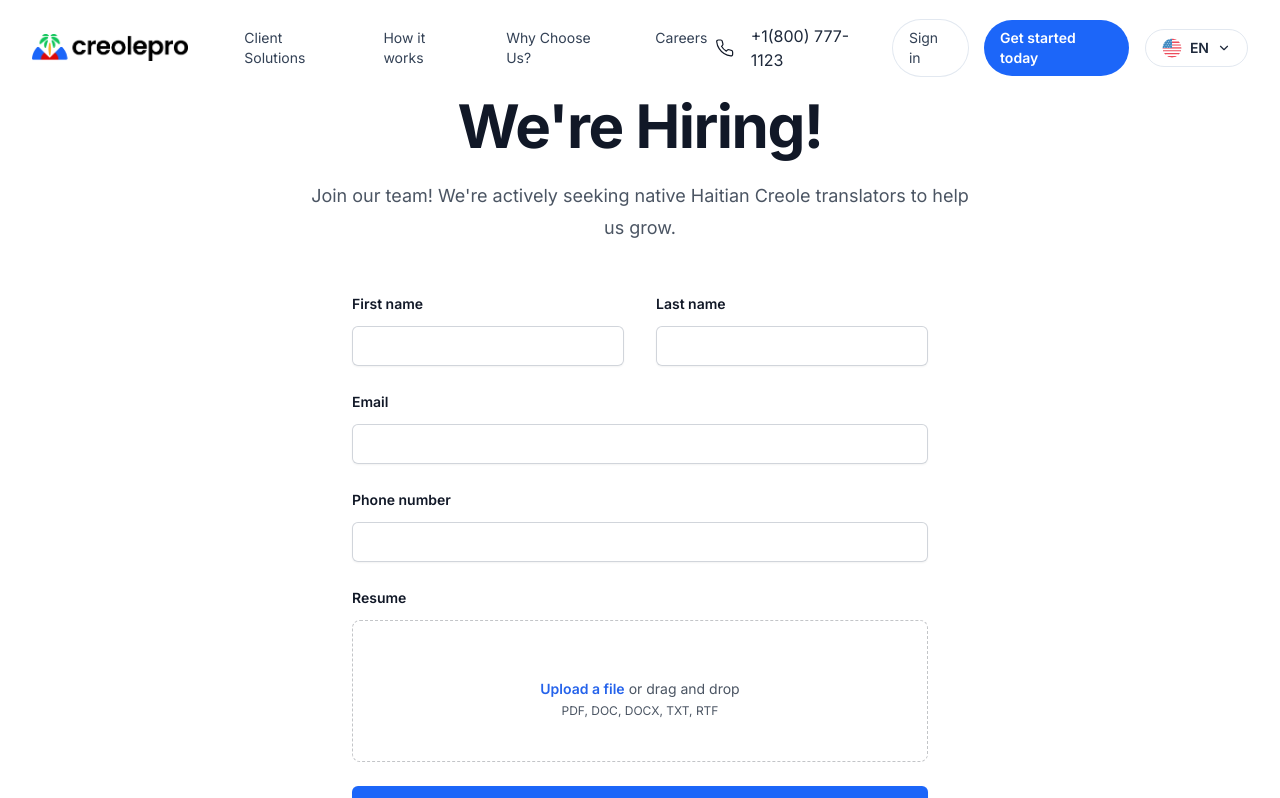
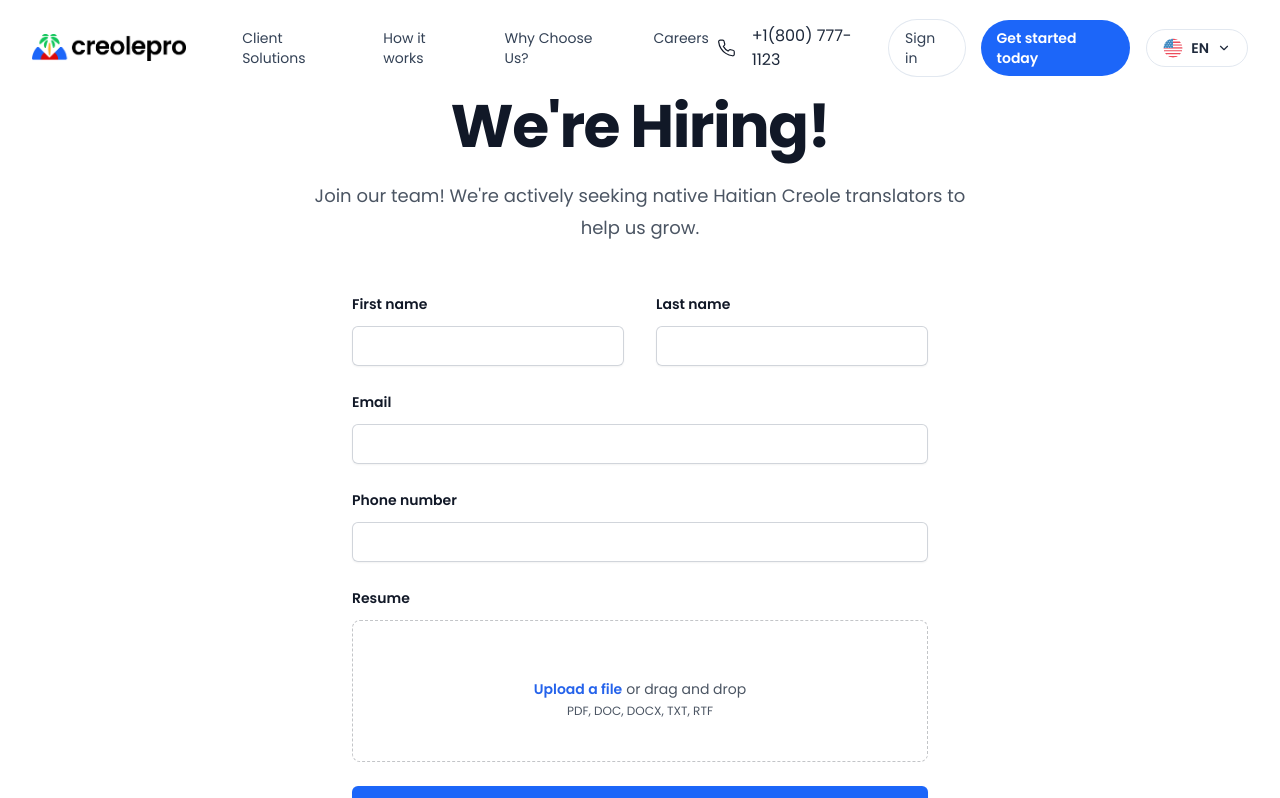
Before and after one commit to creolepro/creolepro, a Next.js app: page /careers in a window 1280 px wide. Shown: the top 798 px of the page. Built offline with nearby package versions, Linux system fonts and the light colour scheme.

Commit message:
update global font family

```diff
--- a/src/app/layout.tsx
+++ b/src/app/layout.tsx
@@ -1,10 +1,14 @@
 import type { Metadata } from "next";
-import { Inter } from "next/font/google";
+import { Poppins } from "next/font/google";
 import "./globals.css";
 import { LanguageProvider } from "@/hooks/use-language";
 import { Toaster } from "react-hot-toast";
 
-const inter = Inter({ subsets: ["latin"] });
+const poppins = Poppins({
+  subsets: ["latin"],
+  weight: ["300", "400", "500", "600", "700"],
+  variable: "--font-poppins",
+});
 
 export const metadata: Metadata = {
   title: "Creolepro | Haitian Creole Language Services – Human Translation",
@@ -25,8 +29,8 @@ export default function RootLayout({
   children: React.ReactNode;
 }) {
   return (
-    <html lang="en" className={inter.className}>
-      <body className="min-h-screen bg-white">
+    <html lang="en" className={poppins.variable}>
+      <body className="min-h-screen bg-white font-sans">
         <LanguageProvider>
           <main className="relative">{children}</main>
           <Toaster position="top-center" />
--- a/tailwind.config.ts
+++ b/tailwind.config.ts
@@ -10,62 +10,63 @@ const config: Config = {
   theme: {
     extend: {
       colors: {
-  			'haiti-blue': '#1C66F9',
-  			background: 'hsl(var(--background))',
-  			foreground: 'hsl(var(--foreground))',
+        "haiti-blue": "#1C66F9",
+        background: "hsl(var(--background))",
+        foreground: "hsl(var(--foreground))",
         card: {
-  				DEFAULT: 'hsl(var(--card))',
-  				foreground: 'hsl(var(--card-foreground))'
+          DEFAULT: "hsl(var(--card))",
+          foreground: "hsl(var(--card-foreground))",
         },
         popover: {
-  				DEFAULT: 'hsl(var(--popover))',
-  				foreground: 'hsl(var(--popover-foreground))'
+          DEFAULT: "hsl(var(--popover))",
+          foreground: "hsl(var(--popover-foreground))",
         },
         primary: {
-  				DEFAULT: 'hsl(var(--primary))',
-  				foreground: 'hsl(var(--primary-foreground))'
+          DEFAULT: "hsl(var(--primary))",
+          foreground: "hsl(var(--primary-foreground))",
         },
         secondary: {
-  				DEFAULT: 'hsl(var(--secondary))',
-  				foreground: 'hsl(var(--secondary-foreground))'
+          DEFAULT: "hsl(var(--secondary))",
+          foreground: "hsl(var(--secondary-foreground))",
         },
         muted: {
-  				DEFAULT: 'hsl(var(--muted))',
-  				foreground: 'hsl(var(--muted-foreground))'
+          DEFAULT: "hsl(var(--muted))",
+          foreground: "hsl(var(--muted-foreground))",
         },
         accent: {
-  				DEFAULT: 'hsl(var(--accent))',
-  				foreground: 'hsl(var(--accent-foreground))'
+          DEFAULT: "hsl(var(--accent))",
+          foreground: "hsl(var(--accent-foreground))",
         },
         destructive: {
-  				DEFAULT: 'hsl(var(--destructive))',
-  				foreground: 'hsl(var(--destructive-foreground))'
+          DEFAULT: "hsl(var(--destructive))",
+          foreground: "hsl(var(--destructive-foreground))",
         },
-  			border: 'hsl(var(--border))',
-  			input: 'hsl(var(--input))',
-  			ring: 'hsl(var(--ring))',
+        border: "hsl(var(--border))",
+        input: "hsl(var(--input))",
+        ring: "hsl(var(--ring))",
         chart: {
-  				'1': 'hsl(var(--chart-1))',
-  				'2': 'hsl(var(--chart-2))',
-  				'3': 'hsl(var(--chart-3))',
-  				'4': 'hsl(var(--chart-4))',
-  				'5': 'hsl(var(--chart-5))'
-  			}
+          "1": "hsl(var(--chart-1))",
+          "2": "hsl(var(--chart-2))",
+          "3": "hsl(var(--chart-3))",
+          "4": "hsl(var(--chart-4))",
+          "5": "hsl(var(--chart-5))",
+        },
       },
       backgroundImage: {
-  			'gradient-radial': 'radial-gradient(var(--tw-gradient-stops))',
-  			'gradient-conic': 'conic-gradient(from 180deg at 50% 50%, var(--tw-gradient-stops))'
+        "gradient-radial": "radial-gradient(var(--tw-gradient-stops))",
+        "gradient-conic":
+          "conic-gradient(from 180deg at 50% 50%, var(--tw-gradient-stops))",
       },
       fontFamily: {
-  			sans: 'var(--font-inter)',
-  			display: 'var(--font-lexend)'
+        sans: "var(--font-poppins)",
+        display: "var(--font-poppins)",
       },
       borderRadius: {
-  			lg: 'var(--radius)',
-  			md: 'calc(var(--radius) - 2px)',
-  			sm: 'calc(var(--radius) - 4px)'
-  		}
-  	}
+        lg: "var(--radius)",
+        md: "calc(var(--radius) - 2px)",
+        sm: "calc(var(--radius) - 4px)",
+      },
+    },
   },
   plugins: [require("@tailwindcss/forms"), require("tailwindcss-animate")],
 };
```
Lines whose indentation alone changed are shown as unchanged.
